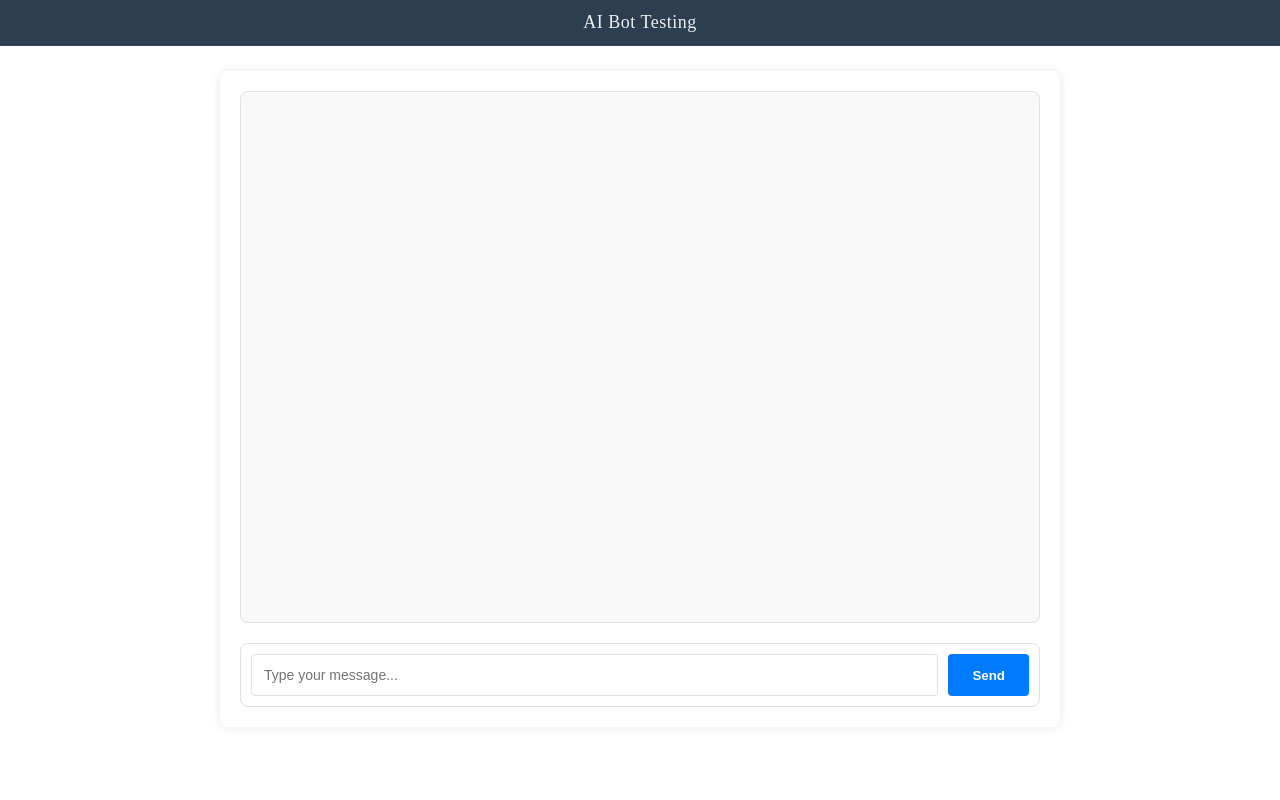
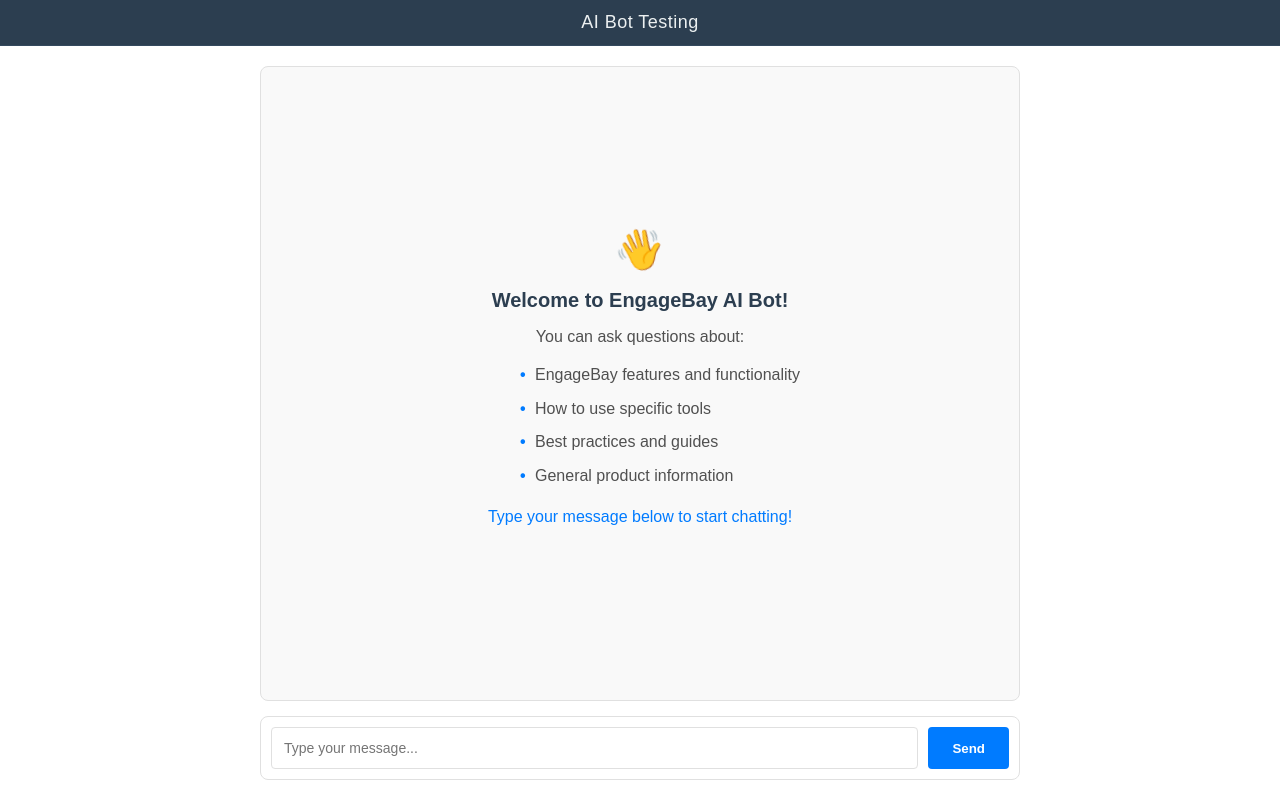
Before and after one commit to peteraccountbox/ai-bot, a FastAPI app: page /chat-ui in a window 1280 px wide. Run offline with FastAPI, Linux system fonts and the light colour scheme.

Commit message:
Chat UI for testing

```diff
--- a/static/css/chat.css
+++ b/static/css/chat.css
@@ -1,15 +1,20 @@
 body {
     margin: 0;
     padding: 0;
+    height: 100vh;
+    display: flex;
+    flex-direction: column;
+    overflow: hidden;
+    font-family: Arial, sans-serif;
 }
 
 /* Add header styles at the top of your CSS file */
 .header {
     background-color: #2c3e50;
     padding: 12px 20px;
-    margin-bottom: 15px;
     text-align: center;
     border-bottom: 1px solid #34495e;
+    flex-shrink: 0;
 }
 
 .header-text {
@@ -21,23 +26,29 @@ body {
 
 /* Chat container styles */
 .chat-container {
+    flex: 1;
     max-width: 800px;
-    margin: 25px auto;
+    width: 100%;
+    margin: 0 auto;
     padding: 20px;
-    font-family: Arial, sans-serif;
-    box-shadow: 0 0 10px rgba(0, 0, 0, 0.1);
-    border-radius: 8px;
+    box-sizing: border-box;
+    display: flex;
+    flex-direction: column;
+    height: calc(100vh - 50px);
+    overflow: hidden;
 }
 
 /* Chat box styles */
 .chat-box {
-    height: 500px;
+    flex: 1;
     border: 1px solid #e0e0e0;
     border-radius: 8px;
     overflow-y: auto;
     padding: 15px;
-    margin-bottom: 20px;
+    margin-bottom: 15px;
     background-color: #f9f9f9;
+    position: relative;
+    height: 0;
 }
 
 /* Message styles */
@@ -73,6 +84,7 @@ body {
     background-color: #fff;
     border-radius: 8px;
     border: 1px solid #e0e0e0;
+    flex-shrink: 0;
 }
 
 /* Input field styles */
@@ -212,3 +224,143 @@ button:hover {
     padding-top: 10px;
     border-top: 1px solid #eee;
 }
+
+/* Welcome message styles */
+.welcome-message {
+    text-align: center;
+    padding: 20px;
+    color: #505050;
+    position: absolute;
+    top: 50%;
+    left: 50%;
+    transform: translate(-50%, -50%);
+    width: 80%;
+}
+
+.welcome-icon {
+    font-size: 40px;
+    margin-bottom: 15px;
+    animation: wave 2s infinite;
+}
+
+.welcome-message h2 {
+    font-size: 20px;
+    margin-bottom: 15px;
+    color: #2c3e50;
+}
+
+.welcome-message ul {
+    text-align: left;
+    margin: 15px auto;
+    max-width: 300px;
+    line-height: 1.6;
+}
+
+.welcome-message li {
+    margin-bottom: 8px;
+    list-style-type: none;
+    position: relative;
+    padding-left: 25px;
+}
+
+.welcome-message li:before {
+    content: "•";
+    color: #007bff;
+    font-weight: bold;
+    position: absolute;
+    left: 10px;
+}
+
+.start-prompt {
+    margin-top: 20px;
+    color: #007bff;
+    font-weight: 500;
+}
+
+/* Animation for the wave emoji */
+@keyframes wave {
+    0% {
+        transform: rotate(0deg);
+    }
+
+    10% {
+        transform: rotate(14deg);
+    }
+
+    20% {
+        transform: rotate(-8deg);
+    }
+
+    30% {
+        transform: rotate(14deg);
+    }
+
+    40% {
+        transform: rotate(-4deg);
+    }
+
+    50% {
+        transform: rotate(10deg);
+    }
+
+    60% {
+        transform: rotate(0deg);
+    }
+
+    100% {
+        transform: rotate(0deg);
+    }
+}
+
+/* Loader styles */
+.loader-message {
+    background-color: #f5f5f5;
+    margin-right: 20%;
+    margin-bottom: 10px;
+    border-radius: 15px;
+}
+
+.typing-indicator {
+    padding: 12px 20px;
+    display: inline-block;
+}
+
+.typing-indicator span {
+    height: 8px;
+    width: 8px;
+    background: #606060;
+    display: inline-block;
+    border-radius: 50%;
+    margin-right: 5px;
+    animation: bounce 1.3s linear infinite;
+    opacity: 0.7;
+}
+
+.typing-indicator span:nth-child(2) {
+    animation-delay: 0.15s;
+}
+
+.typing-indicator span:nth-child(3) {
+    animation-delay: 0.3s;
+    margin-right: 0;
+}
+
+@keyframes bounce {
+
+    0%,
+    60%,
+    100% {
+        transform: translateY(0);
+    }
+
+    30% {
+        transform: translateY(-4px);
+    }
+}
+
+/* Disable styles for input while loading */
+.input-container.loading input,
+.input-container.loading button {
+    opacity: 0.7;
+    cursor: not-allowed;
+}
--- a/static/js/chat.js
+++ b/static/js/chat.js
@@ -1,3 +1,28 @@
+function showLoader() {
+    const loaderHtml = `
+        <div class="loader-message bot-message">
+            <div class="typing-indicator">
+                <span></span>
+                <span></span>
+                <span></span>
+            </div>
+        </div>
+    `;
+    $('#chat-box').append(loaderHtml);
+    $('#chat-box').scrollTop($('#chat-box')[0].scrollHeight);
+
+    // Disable input while loading
+    $('.input-container').addClass('loading');
+    $('#user-input, #send-button').prop('disabled', true);
+}
+
+function hideLoader() {
+    $('.loader-message').remove();
+    // Enable input after loading
+    $('.input-container').removeClass('loading');
+    $('#user-input, #send-button').prop('disabled', false);
+}
+
 function appendMessage(messageData, type) {
     const chatBox = $('#chat-box');
     const messageDiv = $('<div>').addClass('message').addClass(type + '-message');
@@ -13,7 +38,7 @@ function appendMessage(messageData, type) {
             .sort((a, b) => {
                 return parseFloat(b.similarity.replace('%', '')) - parseFloat(a.similarity.replace('%', ''))
             })
-            .slice(0, 5); // Take top 5 sources
+            .slice(0, 5);
 
         if (relevantSources.length > 0) {
             const sourcesContainer = $('<div>').addClass('sources-container');
@@ -46,9 +71,15 @@ function sendMessage() {
     const message = userInput.val().trim();
 
     if (message) {
+        // Remove welcome message if it exists
+        $('.welcome-message').remove();
+
         // Display user message
         appendMessage(message, 'user');
         userInput.val('');
+
+        // Show loader
+        showLoader();
 
         // Send to your API endpoint
         $.ajax({
@@ -59,6 +90,9 @@ function sendMessage() {
                 "query": message
             }),
             success: function (response) {
+                // Hide loader
+                hideLoader();
+
                 if (response.answer) {
                     appendMessage(response, 'bot');
                 } else {
@@ -66,6 +100,9 @@ function sendMessage() {
                 }
             },
             error: function (error) {
+                // Hide loader
+                hideLoader();
+
                 appendMessage('Sorry, there was an error processing your request.', 'bot');
                 console.error('Error:', error);
             }
@@ -73,11 +110,10 @@ function sendMessage() {
     }
 }
 
-// Initialize chat functionality when document is ready
+// Handle Enter key
 $(document).ready(function () {
-    // Handle Enter key
     $('#user-input').keypress(function (e) {
-        if (e.which == 13) {
+        if (e.which == 13 && !$('#send-button').prop('disabled')) {
             sendMessage();
         }
     });
--- a/templates/chat.html
+++ b/templates/chat.html
@@ -5,6 +5,7 @@
     <title>AI Chat Interface</title>
     <script src="https://code.jquery.com/jquery-3.6.0.min.js"></script>
     <link rel="stylesheet" href="{{ url_for('static', path='/css/chat.css') }}">
+    <meta name="viewport" content="width=device-width, initial-scale=1.0">
 </head>
 
 <body>
@@ -12,10 +13,23 @@
         <span class="header-text">AI Bot Testing</span>
     </div>
     <div class="chat-container">
-        <div class="chat-box" id="chat-box"></div>
+        <div class="chat-box" id="chat-box">
+            <div class="welcome-message">
+                <div class="welcome-icon">👋</div>
+                <h2>Welcome to EngageBay AI Bot!</h2>
+                <p>You can ask questions about:</p>
+                <ul>
+                    <li>EngageBay features and functionality</li>
+                    <li>How to use specific tools</li>
+                    <li>Best practices and guides</li>
+                    <li>General product information</li>
+                </ul>
+                <p class="start-prompt">Type your message below to start chatting!</p>
+            </div>
+        </div>
         <div class="input-container">
             <input type="text" id="user-input" placeholder="Type your message...">
-            <button onclick="sendMessage()">Send</button>
+            <button onclick="sendMessage()" id="send-button">Send</button>
         </div>
     </div>
 
```
